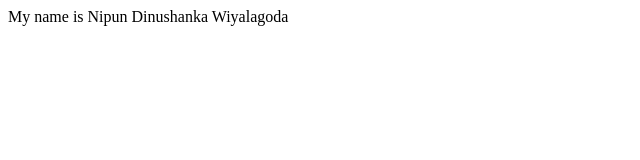
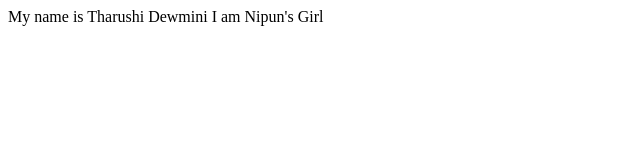
Before and after one commit to NipunTD/First_Rep, a plain HTML site: page index.html in a window 1280 px wide. Shown: the full height of the page, 0-640 px from the left. Drawn offline with Linux system fonts and the light colour scheme.

Commit message:
Update index.html

```diff
--- a/index.html
+++ b/index.html
@@ -6,6 +6,7 @@
         </title>
     </head>
     <body>
-        My name is Nipun Dinushanka Wiyalagoda
+        My name is Tharushi Dewmini
+        I am Nipun's Girl
     </body>
 </html>
```
